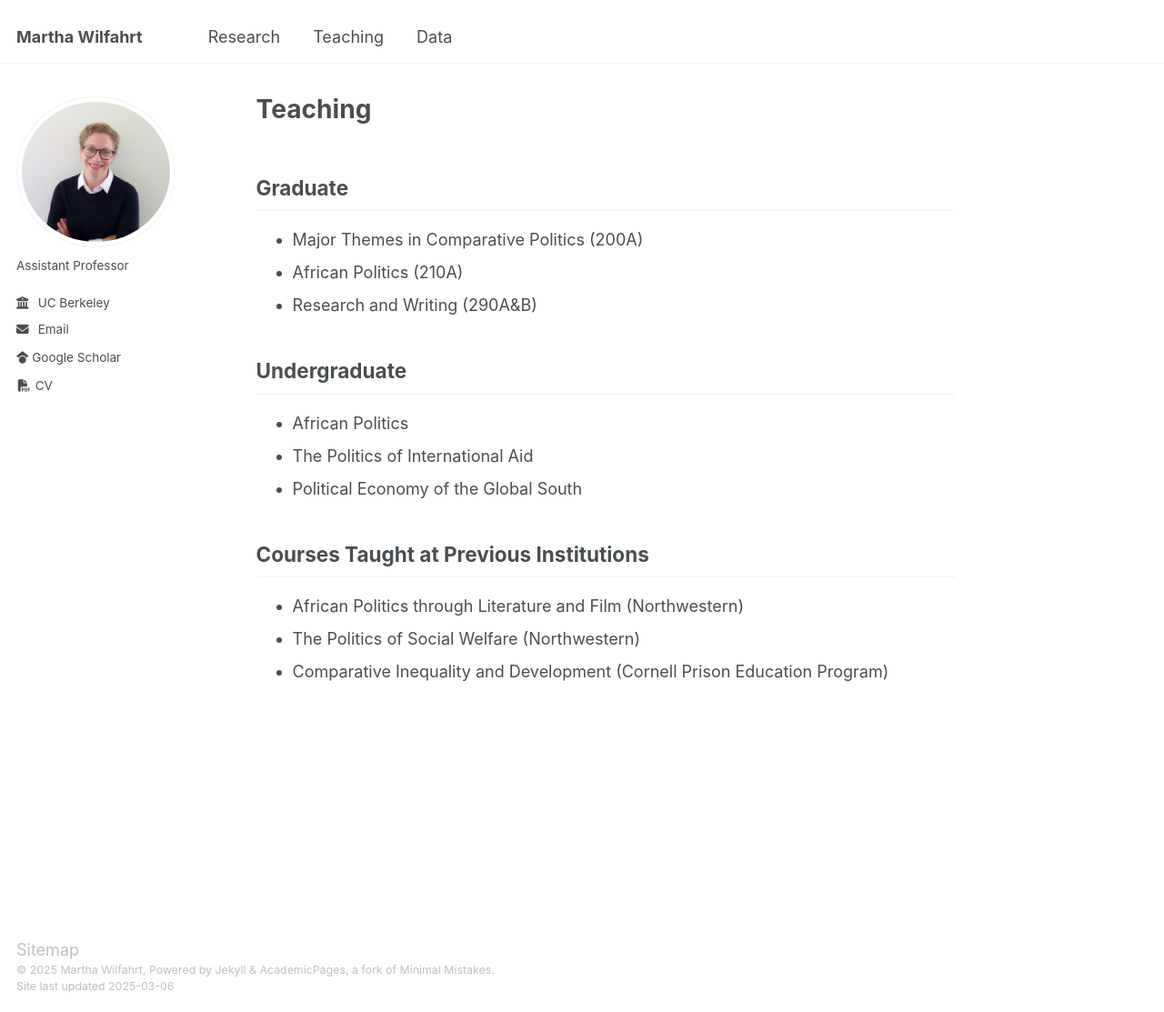
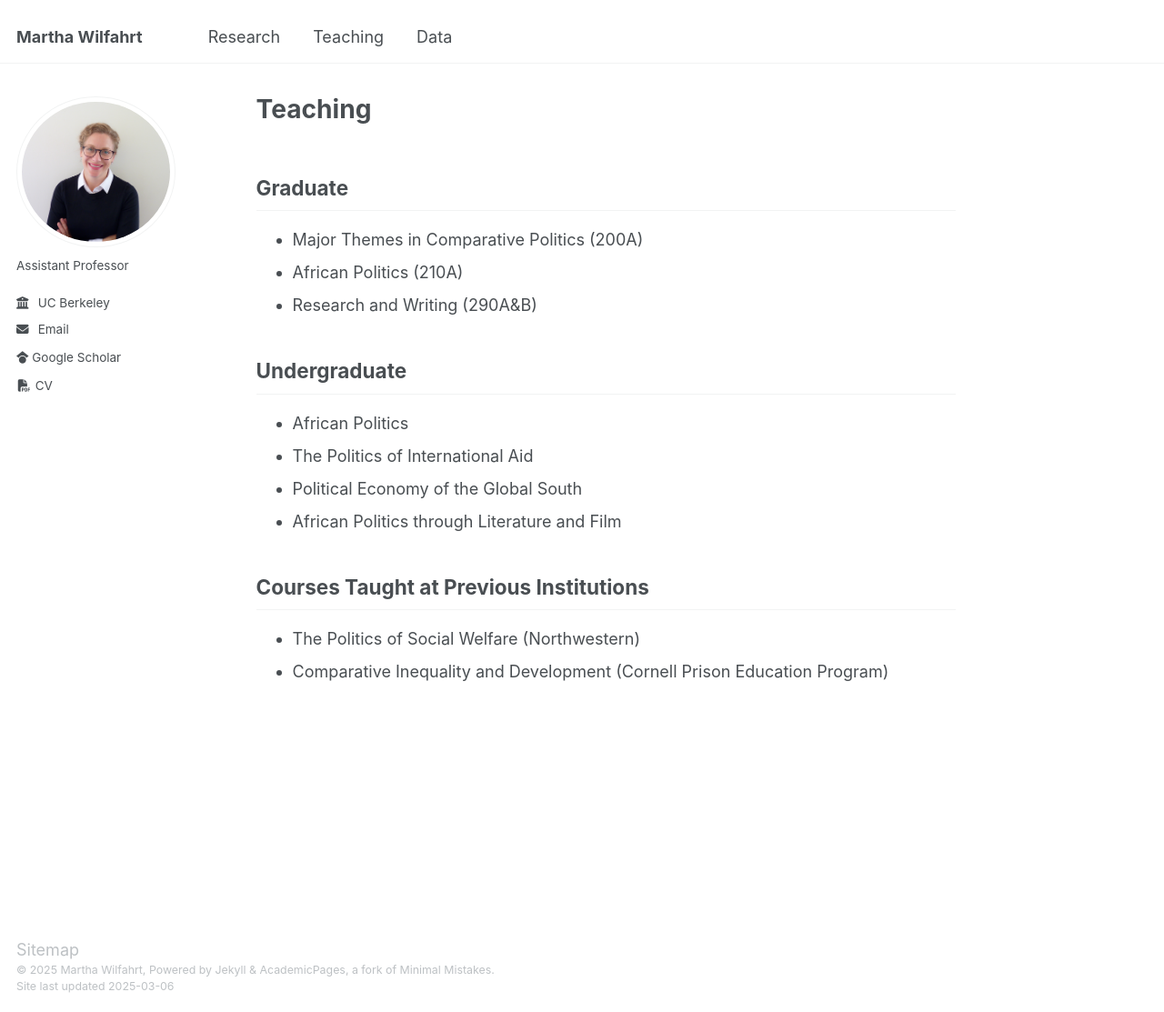
Before and after one commit to martha-wilfahrt/martha-wilfahrt.github.io, a Jekyll site: the page built from _pages/teaching.md, in a window 1280 px wide and 1113 px high. Shown: the whole window at 91% size. Built offline with Jekyll 4.4.1, drawn with Linux system fonts in a browser that asks for light colours.

Commit message:
Update teaching.md

```diff
--- a/_pages/teaching.md
+++ b/_pages/teaching.md
@@ -13,8 +13,8 @@ author_profile: true
    *  African Politics
    *  The Politics of International Aid
    *  Political Economy of the Global South
+   *  African Politics through Literature and Film
 
 ## Courses Taught at Previous Institutions ##
-   *  African Politics through Literature and Film (Northwestern)
    *  The Politics of Social Welfare (Northwestern)
    *  Comparative Inequality and Development (Cornell Prison Education Program)
```
